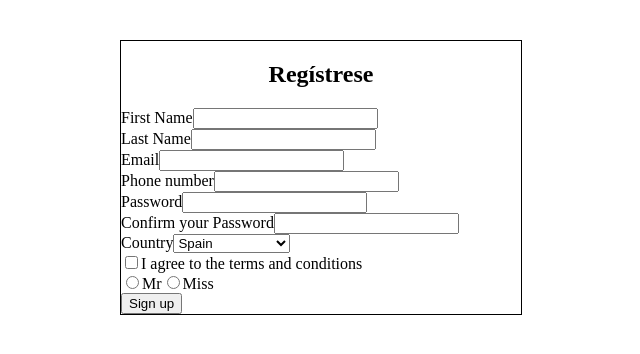
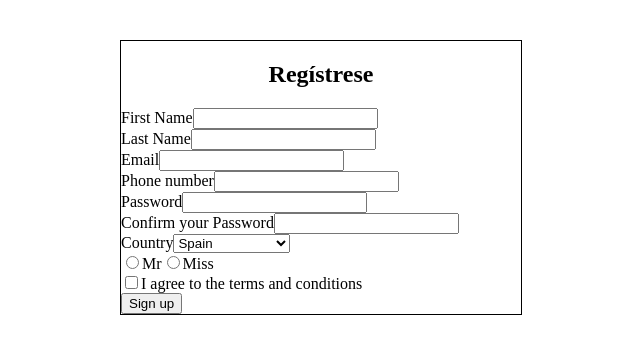
Before and after one commit to Ollebacx/Contact-manager, an Angular app: page / in a window 1280 px wide. Shown: the top 354 px of the page, without its empty margins (319-959 px from the left). Built offline with nearby package versions, Linux system fonts and the light colour scheme.

Commit message:
arreglosDeOrganizacionEnCodigo

```diff
--- a/src/app/app.component.html
+++ b/src/app/app.component.html
@@ -17,20 +17,20 @@
       <input type="text" id="text"><br>
 
       <label for="text">Last Name</label>
-      <input type="text" id="text">
-      <br>
+      <input type="text" id="text"><br>
+
       <label for="text">Email</label>
-      <input type="email" id="text">
-      <br>
+      <input type="email" id="text"><br>
+
       <label for="text">Phone number</label>
-      <input type="number" id="text" name="drone">
-      <br>
+      <input type="number" id="text" name="drone"><br>
+
       <label for="text">Password</label>
-      <input type="password" id="text">
-      <br>
+      <input type="password" id="text"><br>
+
       <label for="text">Confirm your Password</label>
-      <input type="text" id="text">
-      <br>
+      <input type="text" id="text"><br>
+
       <label for="text">Country</label>
       <select name="country" id="text">
         <option value="Spain"> Spain </option>
@@ -42,13 +42,16 @@
         <option value="United Kingdom"> United Kingdom </option>
         <option value="United States	"> United States </option>
       </select><br>
-      <input type="checkbox" id="condition" name="genero" value="Mrs">
-      <label for="condition">I agree to the terms and conditions</label><br>
+
       <input type="radio" id="genero" name="genero" value="Mr">
       <label for="genero">Mr</label>
 
       <input type="radio" id="genero" name="genero" value="Miss">
       <label for="genero">Miss</label><br>
+
+      <input type="checkbox" id="condition" name="genero" value="Mrs">
+      <label for="condition">I agree to the terms and conditions</label><br>
+
       <button type="submit">Sign up</button>
     </form>
   </div>
```
